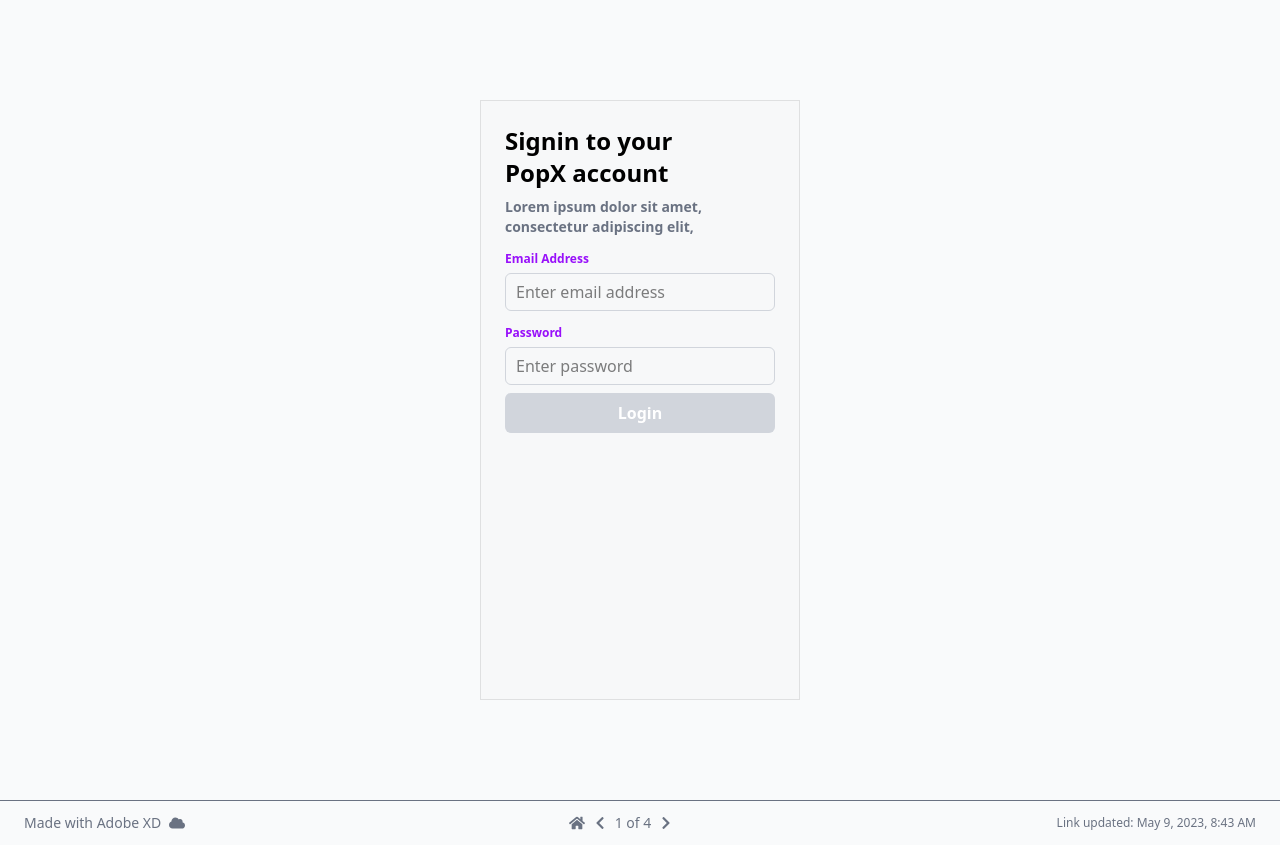
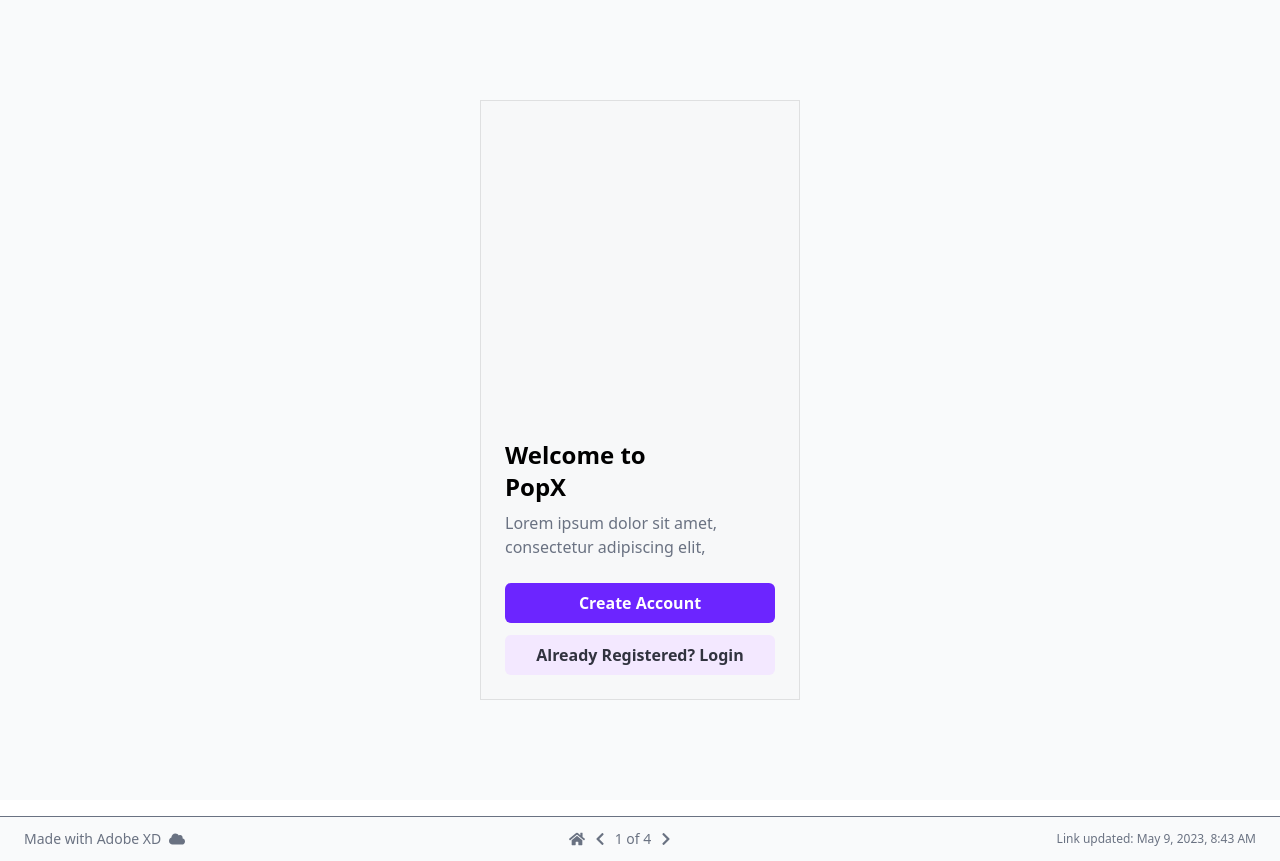
Before and after one commit to mr-aman-git/Educase-India, a React (Vite) app: page / in a window 1280 px wide. Built offline with nearby package versions, Linux system fonts and the light colour scheme.

Commit message:
footer code some issue

```diff
--- a/src/App.jsx
+++ b/src/App.jsx
@@ -1,12 +1,18 @@
 import WelcomePage from "./Components/WelcomePage";
 import {LoginPage} from "./Components/LoginPage";
+import { BrowserRouter as Router, Routes, Route } from 'react-router-dom';
 
 import React from 'react'
 
 const App = () => {
   return (
     <>
-    <LoginPage/>
+    <Router>
+      <Routes>
+        <Route path="/" element={<WelcomePage />} />
+        <Route path="/login" element={<LoginPage />} />
+      </Routes>
+    </Router>
     </>
   )
 }
--- a/src/Components/Footer.jsx
+++ b/src/Components/Footer.jsx
@@ -1,8 +1,38 @@
+import { use, useState } from 'react';
 import { FaCloud, FaHome, FaChevronLeft, FaChevronRight } from 'react-icons/fa';
+import {useNavigate} from 'react-router-dom'
 
 const Footer = () => {
+    const navigate = useNavigate();
+    const [page , setPage]= useState(1)
+    const totalPage = 4;
+    const goToHomePage = () => {
+        navigate('/');
+      };
+      const goToLoginPage = () => {
+        navigate('/login');
+      };
+
+      const handleLeft=()=>{
+        if (page > 1) {
+            setPage(prevPage => prevPage - 1);
+            if (page == 1) {
+                goToHomePage();
+            }
+          }
+      }
+
+      const handleRight=()=>{
+        if (page < totalPage) {
+            setPage(prevPage => prevPage + 1);
+
+            if (page == 2) {
+              goToLoginPage();
+            }
+          }
+      }
   return (
-    <div className="w-full flex items-center justify-between px-6 py-3 bg-gray-50 text-gray-500 text-sm border-t">
+    <div className="w-full flex items-center justify-between px-6 py-3 bg-gray-50 text-gray-500 text-sm border-t mt-4">
 
       <div className="flex items-center gap-2">
         <span>Made with Adobe XD</span>
@@ -11,10 +41,11 @@
 
 
       <div className="flex items-center gap-2">
-        <FaHome size={16} />
-        <FaChevronLeft size={14} />
-        <span>1 of 4</span>
-        <FaChevronRight size={14} />
+        <FaHome size={16} onClick={goToHomePage}  className='cursor-pointer hover:text-gray-700' />
+        <FaChevronLeft size={14} onClick={handleLeft}/>
+        <span> {page} of {totalPage}</span>
+
+        <FaChevronRight size={14} onClick={handleRight} />
       </div>
 
 
--- a/src/Components/LoginPage.jsx
+++ b/src/Components/LoginPage.jsx
@@ -1,5 +1,6 @@
 import React from 'react';
 import Footer from './Footer';
+
 
 const LoginPage = () => {
   return (
--- a/src/Components/WelcomePage.jsx
+++ b/src/Components/WelcomePage.jsx
@@ -1,7 +1,13 @@
 import React from 'react';
 import Footer from './Footer';
+import {useNavigate} from 'react-router-dom'
 
 const WelcomePage = () => {
+    const navigate = useNavigate();
+    const goToLoginPage = () => {
+        navigate('/login');
+      };
+
   return (
     <>
     <div>
@@ -15,7 +21,9 @@
       <button className="w-full bg-[#6c25ff] text-white font-semibold py-2 rounded-md mb-3 cursor-pointer">
         Create Account
       </button>
-      <button className="w-full bg-purple-100 text-[#31333f] font-semibold py-2 rounded-md cursor-pointer">
+      <button
+      onClick={goToLoginPage}
+      className="w-full bg-purple-100 text-[#31333f] font-semibold py-2 rounded-md cursor-pointer" >
         Already Registered? Login
       </button>
     </div>
```
